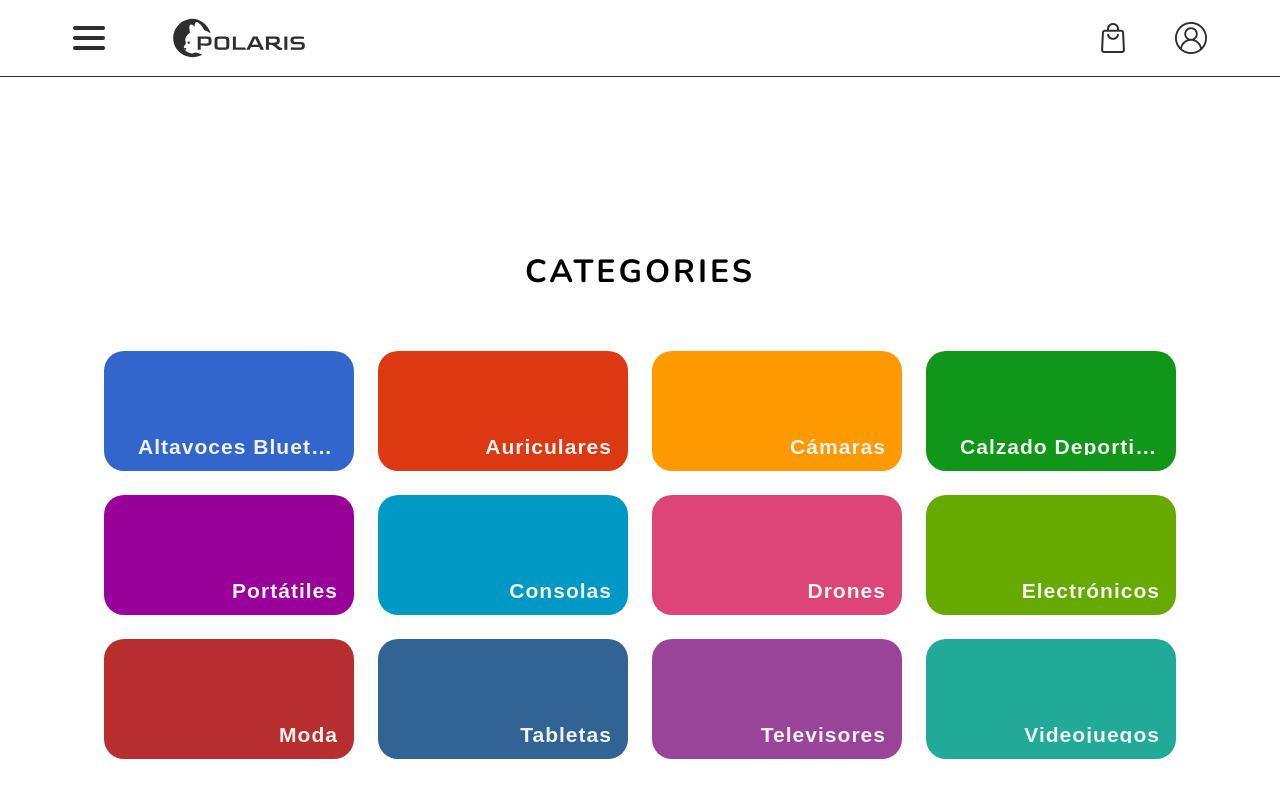
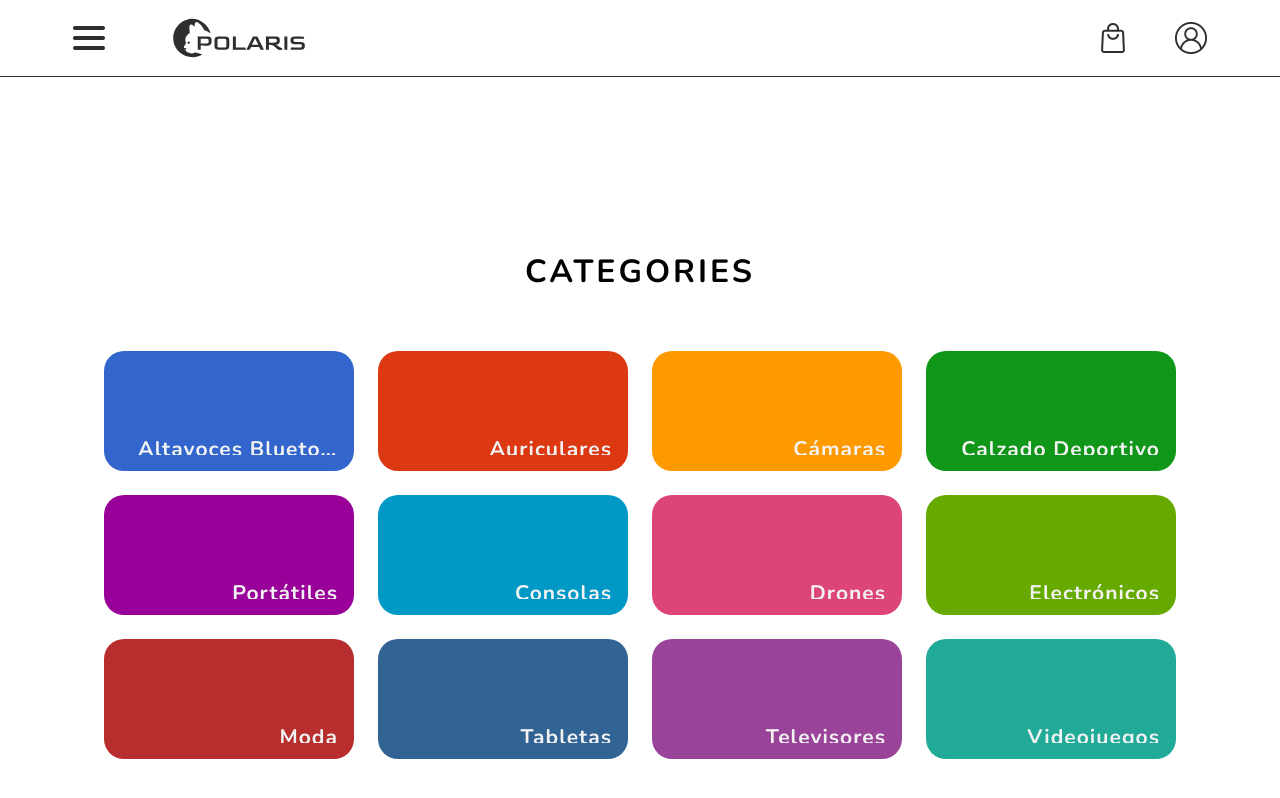
Before and after one commit to RireyesDev/PolarisStore_ER-147, a Next.js app: page /categories in a window 1280 px wide. Shown: the top 798 px of the page. Built offline with nearby package versions, Linux system fonts and the light colour scheme.

Commit message:
[Update] Use la redireccion para mandar al usuario siempre al home.

```diff
--- a/src/app/MainClientComponent.tsx
+++ b/src/app/MainClientComponent.tsx
@@ -4,6 +4,7 @@ import { PolarisContext } from "@/context/PolarisContext"
 import type { PolarisContextType } from '@/context/PolarisContext'
 import { productsMain } from "@/database/products"
 import { Products } from "@/context/PolarisContext"
+import { GlobalStyles } from "./globalStyles"
 
 
 export default function MainClientComponent(props: any) {
@@ -33,6 +34,9 @@ export default function MainClientComponent(props: any) {
     return(
         <PolarisContext.Provider
             value={polarisContextValue}
-        >{props.children}</PolarisContext.Provider>
+        >
+            <GlobalStyles></GlobalStyles>
+            {props.children}
+        </PolarisContext.Provider>
     );
 }
```
Also changed, not shown: src/app/page.tsx (+4 -8 lines).
